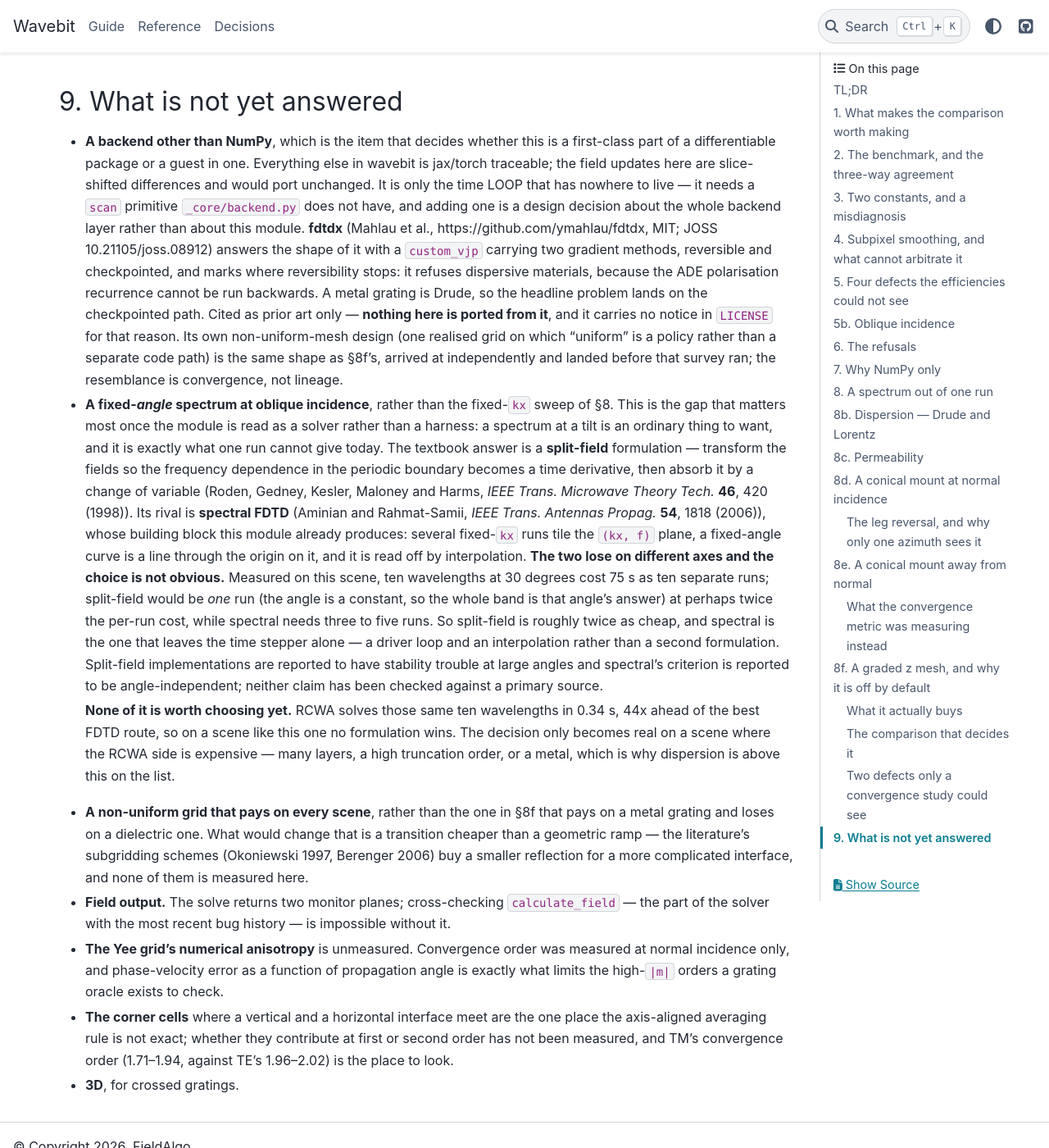
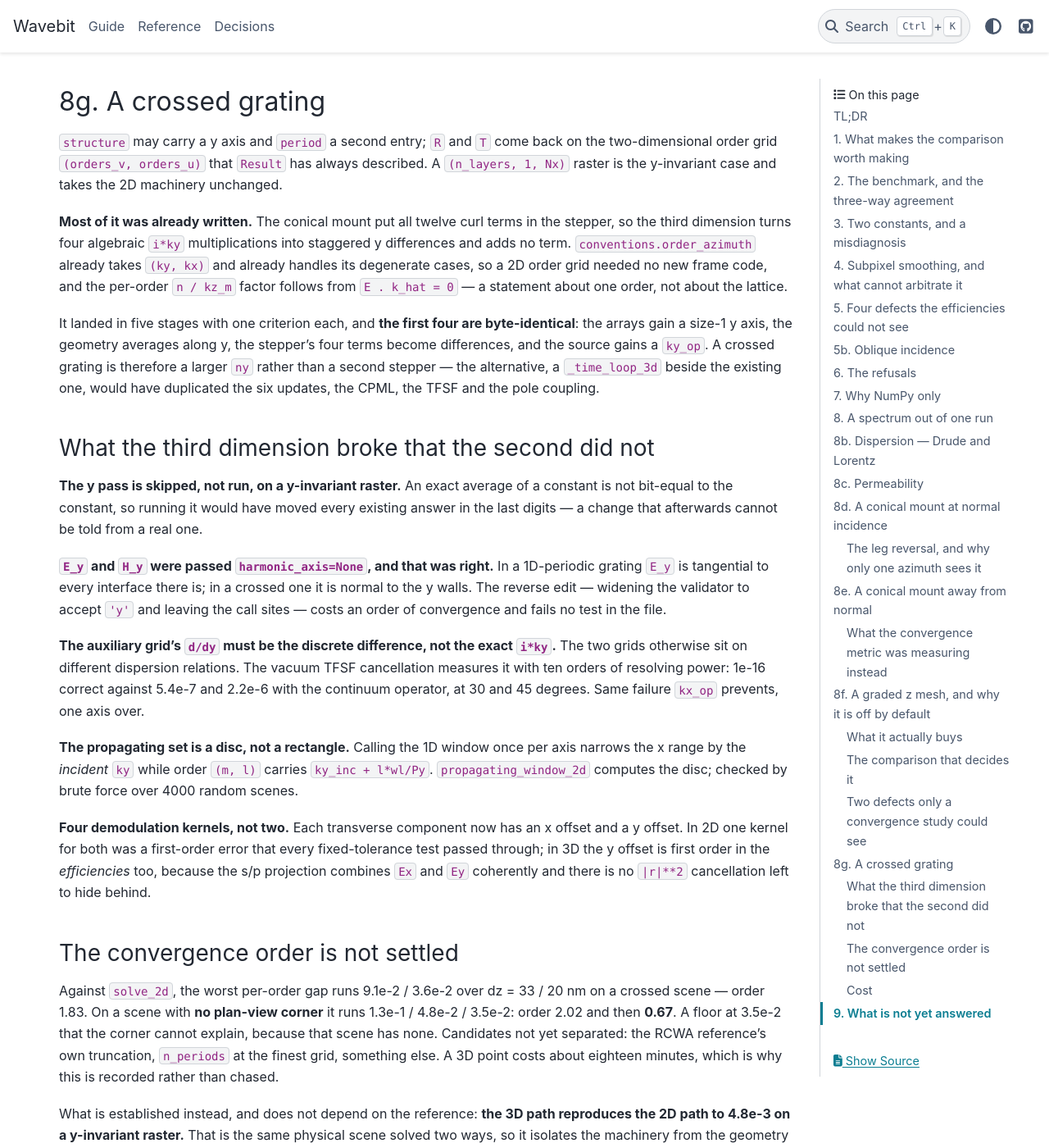
Before and after one commit to fieldalgo/wavebit, a Sphinx documentation site: the page built from docs/fdtd.md, in a window 1280 px wide and 1400 px high, scrolled down 17437 px. Shown: the whole window at 82% size. Built offline with Sphinx 7.4.7 and the PyData theme 0.15.4, drawn with Linux system fonts in a browser that asks for light colours; some of the changed text lies outside the part shown.

Commit message:
docs(fdtd): the crossed grating, and what having one opens
Section 8g: what carried over from the conical work (all twelve curl terms, the order frame,
the n/kz factor), what the third dimension broke that the second did not (the skipped y average,
the two harmonic_axis call sites, the discrete ky_op, the disc-not-rectangle window, four
kernels rather than two), and the convergence order **recorded as unresolved** rather than
claimed -- 1.83 with a corner, 2.02 then 0.67 without one, a floor the corner cannot explain.

What is established instead is the comparison that does not need RCWA at all: the 3D path
reproduces the 2D path to 4.8e-3 on a y-invariant raster, which is the same physical scene
solved twice and isolates the machinery from the geometry.

Section 9 loses '3D, for crossed gratings' and gains the thing 3D was for. A crossed grating is
not a faster way to answer an RCWA question -- the break-even is hundreds of wavelengths against
a band this module covers to about 10 percent. It is the geometry on which time-varying and
nonlinear media are worth having, and those are what no frequency-domain solver can express.
Both are cited with the closed forms that would check them, and with the trap measured before
either exists: the naive time-varying update is the right equation for the WRONG FIELD, so every
obvious test passes.

Co-Authored-By: Claude Opus 5 <noreply@anthropic.com>

```diff
--- a/docs/fdtd.md
+++ b/docs/fdtd.md
@@ -707,6 +707,71 @@ efficiencies came back *better* than the uniform run's — 3.5e-3 against RCWA
 amplitude was wrong by 0.52. `R + T` never noticed. Same family as §5 and §8d: an efficiency is
 quadratic and blind to exactly the phase this kind of mistake produces.
 
+## 8g. A crossed grating
+
+`structure` may carry a y axis and `period` a second entry; `R` and `T` come back on the
+two-dimensional order grid `(orders_v, orders_u)` that `Result` has always described. A
+`(n_layers, 1, Nx)` raster is the y-invariant case and takes the 2D machinery unchanged.
+
+**Most of it was already written.** The conical mount put all twelve curl terms in the stepper,
+so the third dimension turns four algebraic `i*ky` multiplications into staggered y differences
+and adds no term. `conventions.order_azimuth` already takes `(ky, kx)` and already handles its
+degenerate cases, so a 2D order grid needed no new frame code, and the per-order `n / kz_m`
+factor follows from `E . k_hat = 0` — a statement about one order, not about the lattice.
+
+It landed in five stages with one criterion each, and **the first four are byte-identical**: the
+arrays gain a size-1 y axis, the geometry averages along y, the stepper's four terms become
+differences, and the source gains a `ky_op`. A crossed grating is therefore a larger `ny` rather
+than a second stepper — the alternative, a `_time_loop_3d` beside the existing one, would have
+duplicated the six updates, the CPML, the TFSF and the pole coupling.
+
+### What the third dimension broke that the second did not
+
+**The y pass is skipped, not run, on a y-invariant raster.** An exact average of a constant is
+not bit-equal to the constant, so running it would have moved every existing answer in the last
+digits — a change that afterwards cannot be told from a real one.
+
+**`E_y` and `H_y` were passed `harmonic_axis=None`, and that was right.** In a 1D-periodic
+grating `E_y` is tangential to every interface there is; in a crossed one it is normal to the y
+walls. The reverse edit — widening the validator to accept `'y'` and leaving the call sites —
+costs an order of convergence and fails no test in the file.
+
+**The auxiliary grid's `d/dy` must be the discrete difference, not the exact `i*ky`.** The two
+grids otherwise sit on different dispersion relations. The vacuum TFSF cancellation measures it
+with ten orders of resolving power: 1e-16 correct against 5.4e-7 and 2.2e-6 with the continuum
+operator, at 30 and 45 degrees. Same failure `kx_op` prevents, one axis over.
+
+**The propagating set is a disc, not a rectangle.** Calling the 1D window once per axis narrows
+the x range by the *incident* `ky` while order `(m, l)` carries `ky_inc + l*wl/Py`.
+`propagating_window_2d` computes the disc; checked by brute force over 4000 random scenes.
+
+**Four demodulation kernels, not two.** Each transverse component now has an x offset and a y
+offset. In 2D one kernel for both was a first-order error that every fixed-tolerance test passed
+through; in 3D the y offset is first order in the *efficiencies* too, because the s/p projection
+combines `Ex` and `Ey` coherently and there is no `|r|**2` cancellation left to hide behind.
+
+### The convergence order is not settled
+
+Against `solve_2d`, the worst per-order gap runs 9.1e-2 / 3.6e-2 over dz = 33 / 20 nm on a
+crossed scene — order 1.83. On a scene with **no plan-view corner** it runs 1.3e-1 / 4.8e-2 /
+3.5e-2: order 2.02 and then **0.67**. A floor at 3.5e-2 that the corner cannot explain, because
+that scene has none. Candidates not yet separated: the RCWA reference's own truncation,
+`n_periods` at the finest grid, something else. A 3D point costs about eighteen minutes, which
+is why this is recorded rather than chased.
+
+What is established instead, and does not depend on the reference: **the 3D path reproduces the
+2D path to 4.8e-3 on a y-invariant raster.** That is the same physical scene solved two ways, so
+it isolates the machinery from the geometry in a way no comparison against RCWA can.
+
+### Cost
+
+A 3D run is minutes to hours where the 2D one is seconds — 0.75 M cells at a 10 nm grid on a
+700 nm square cell, and the Courant bound tightens by another `sqrt(3/2)`. Against `solve_2d`
+this does not win: the crossed-grating RCWA solve costs 2.8 s at `truncation_order=(10,10)` and
+7.0 s at (12,12), and the broadband break-even is in the hundreds of wavelengths — a band this
+module can only cover to about ±10 % before the blue end is under-resolved. **The reason to have
+a 3D FDTD is what RCWA cannot express at all** (§9), not what it expresses more slowly.
+
 ## 9. What is not yet answered
 
 - **A backend other than NumPy**, which is the item that decides whether this is a first-class
@@ -755,8 +820,24 @@ quadratic and blind to exactly the phase this kind of mistake produces.
 - **The Yee grid's numerical anisotropy** is unmeasured. Convergence order was measured at
   normal incidence only, and phase-velocity error as a function of propagation angle is
   exactly what limits the high-`|m|` orders a grating oracle exists to check.
+- **What only a time-domain solver can do, now that the geometry is general.** With a crossed
+  grating (§8g) and a time record () in place, the features that are not a slower way of
+  answering an RCWA question become reachable: a medium whose permittivity changes *while* the
+  light is inside it (photonic time crystals, time boundaries — a one-frequency formulation
+  cannot express a medium that mixes frequencies), and a nonlinear one whose response depends on
+  the instantaneous field. Neither exists in any permissively-licensed FDTD surveyed. Both have
+  closed forms to check against — a harmonic-balance sideband S-matrix for the first
+  (Zurita-Sanchez, Halevi and Cervantes-Gonzalez, *Phys. Rev. A* **79**, 053821 (2009)), the
+  temporal-boundary amplitudes (Morgenthaler 1958; Xiao, Maywar and Agrawal, *Opt. Lett.* **39**,
+  574 (2014)), self-phase modulation for the second — and both have a trap measured before
+  either was built: the naive `eps dE/dt` where `d(eps E)/dt` is meant is **the right equation
+  for the wrong field**, so the band gap, the growth rate and energy conservation all come out
+  right, and only a temporal boundary separates them, by a factor of exactly two that no
+  resolution shrinks.
+- **The convergence order of a crossed grating**, which §8g records as unresolved: 1.83 on a
+  cornered scene, and 2.02 then 0.67 on one without a corner. Separating the reference's
+  truncation from `n_periods` from anything else costs about eighteen minutes a point.
 - **The corner cells** where a vertical and a horizontal interface meet are the one place the
   axis-aligned averaging rule is not exact; whether they contribute at first or second order
   has not been measured, and TM's convergence order (1.71–1.94, against TE's 1.96–2.02) is the
   place to look.
-- **3D**, for crossed gratings.
```
